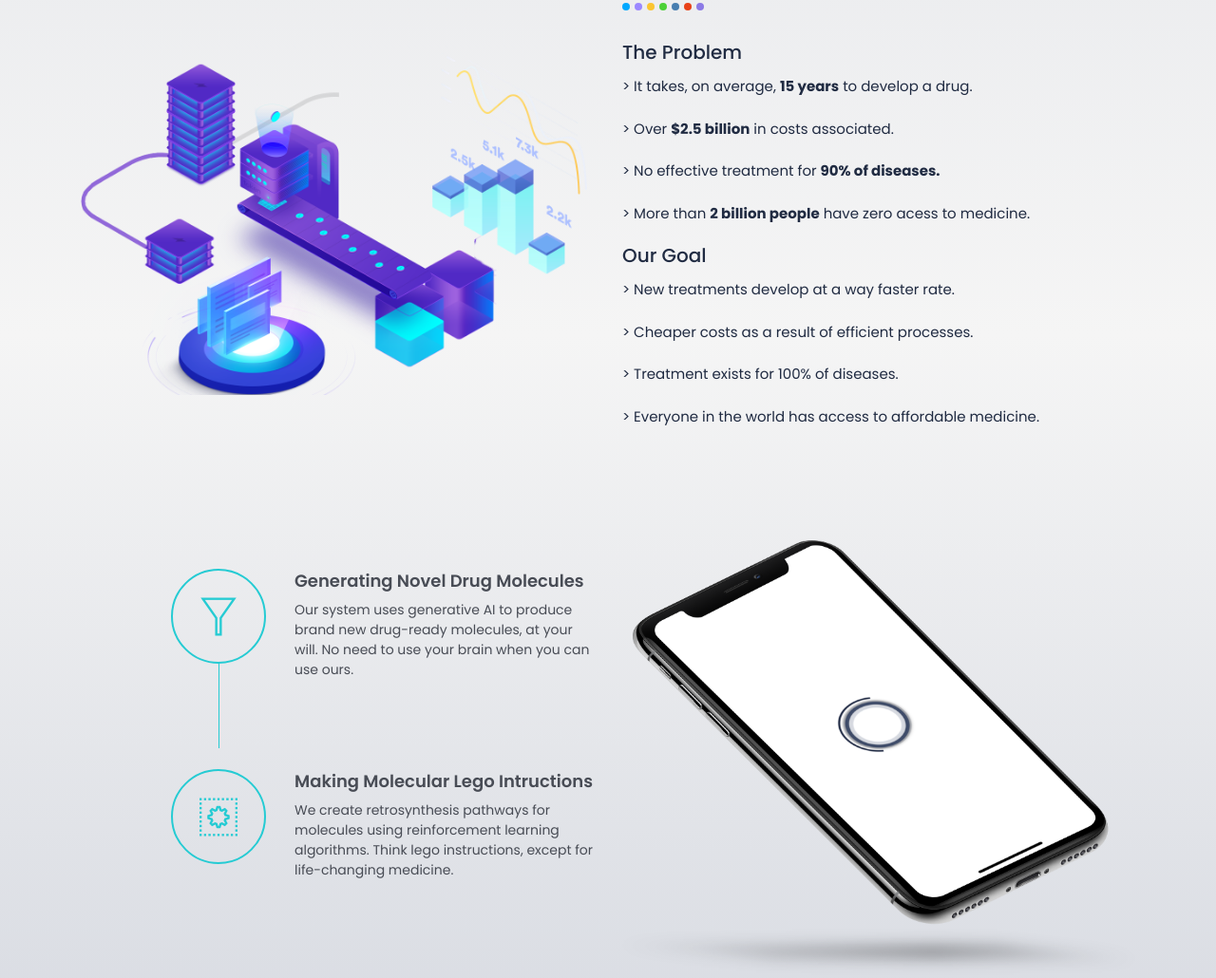
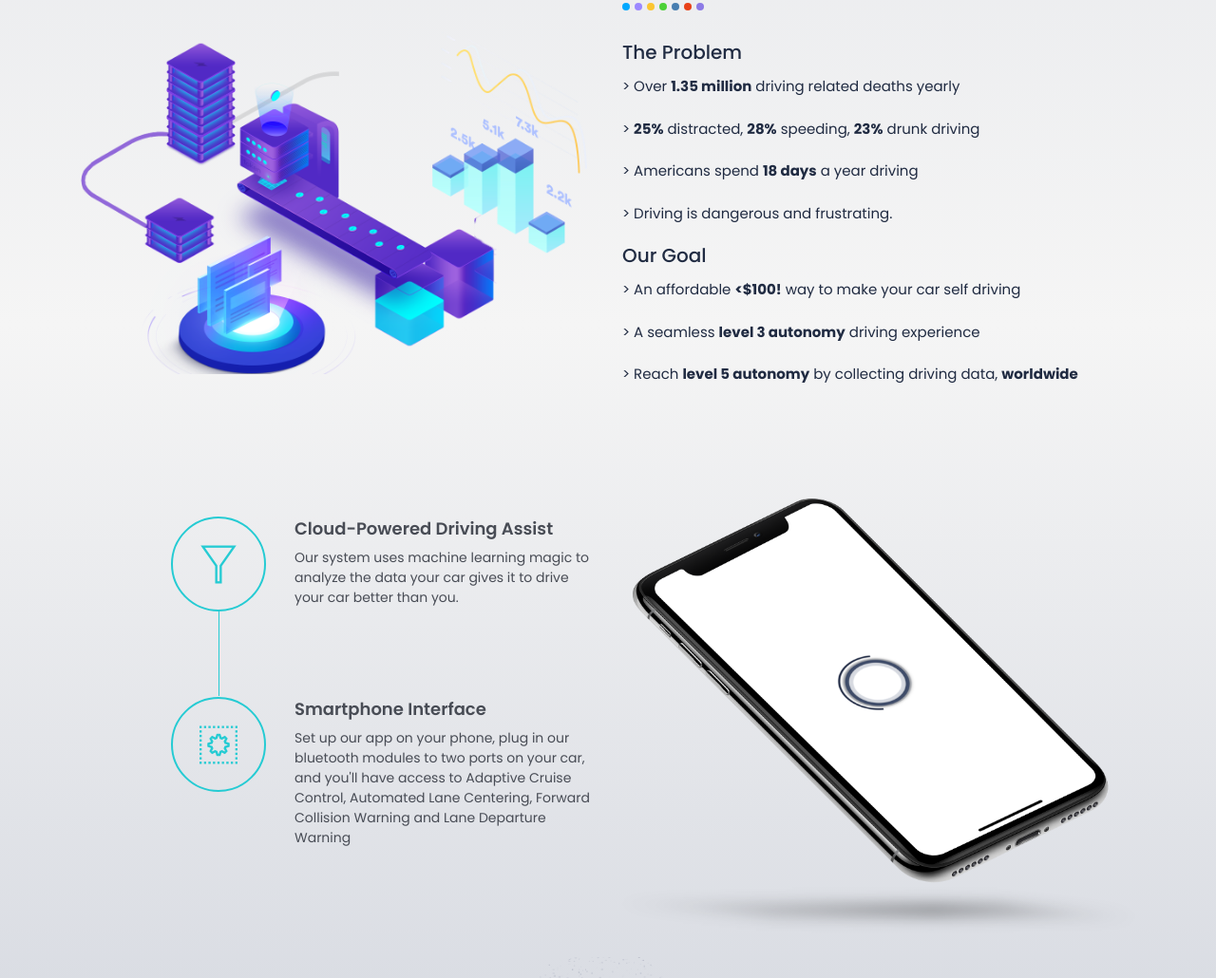
Before and after one commit to aryanmisra/ryde-landing, a plain HTML site: page index.html in a window 1280 px wide. Shown: the part 897-1927 px from the top of the page at 95% size. Drawn offline with Linux system fonts and the light colour scheme; files whose address does not match are found by name.

Commit message:
text changes

```diff
--- a/index.html
+++ b/index.html
@@ -142,15 +142,14 @@
                             <span></span><span></span><span></span><span></span><span></span><span></span><span></span>
                         </div>
                         <h5 class="wow fadeInUp" data-wow-delay="0.3s">The Problem</h4>
-                        <p class="wow fadeInUp" data-wow-delay="0.4s">> It takes, on average, <b>15 years</b> to develop a drug.</p>
-                        <p class="wow fadeInUp" data-wow-delay="0.5s">> Over <b>$2.5 billion</b> in costs associated.</p>
-                        <p class="wow fadeInUp" data-wow-delay="0.5s">> No effective treatment for <b>90% of diseases.</b></p>
-                        <p class="wow fadeInUp" data-wow-delay="0.5s">> More than <b>2 billion people</b> have zero acess to medicine.</p>
+                        <p class="wow fadeInUp" data-wow-delay="0.4s">> Over <b>1.35 million</b> driving related deaths yearly</p>
+                        <p class="wow fadeInUp" data-wow-delay="0.5s">> <b>25%</b> distracted, <b>28%</b> speeding, <b>23%</b> drunk driving</p>
+                        <p class="wow fadeInUp" data-wow-delay="0.5s">> Americans spend <b>18 days</b> a year driving</p>
+                        <p class="wow fadeInUp" data-wow-delay="0.5s">> Driving is dangerous and frustrating.</p>
                         <h5 class="wow fadeInUp" data-wow-delay="0.3s">Our Goal</h4>
-                        <p class="wow fadeInUp" data-wow-delay="0.4s">> New treatments develop at a way faster rate.</p>
-                        <p class="wow fadeInUp" data-wow-delay="0.5s">> Cheaper costs as a result of efficient processes.</p>
-                        <p class="wow fadeInUp" data-wow-delay="0.5s">> Treatment exists for 100% of diseases.</p>
-                        <p class="wow fadeInUp" data-wow-delay="0.5s">> Everyone in the world has access to affordable medicine.</p>
+                        <p class="wow fadeInUp" data-wow-delay="0.4s">> An affordable <b><$100!</b> way to make your car self driving</p>
+                        <p class="wow fadeInUp" data-wow-delay="0.5s">> A seamless <b>level 3 autonomy</b> driving experience</p>
+                        <p class="wow fadeInUp" data-wow-delay="0.5s">> Reach <b>level 5 autonomy</b> by collecting driving data, <b>worldwide</b></p>
 
                         <!-- <a class="btn dream-btn mt-30 wow fadeInUp" data-wow-delay="0.6s" href="https://medium.com/@joeym.mach/unlocking-drug-discovery-through-machine-learning-part-1-8b2a64333e07">Read More</a> -->
                     </div>
@@ -173,8 +172,8 @@
                             <div class="icon-box">
                                 <span class="icon ti-filter"></span>
                             </div>
-                            <h3><a href="#">Generating Novel Drug Molecules</a></h3>
-                            <div class="text">Our system uses generative AI to produce brand new drug-ready molecules, at your will. No need to use your brain when you can use ours.</div>
+                            <h3><a href="#">Cloud-Powered Driving Assist</a></h3>
+                            <div class="text">Our system uses machine learning magic to analyze the data your car gives it to drive your car better than you.</div>
 
                         </div>
                     </div>
@@ -185,8 +184,8 @@
                             <div class="icon-box">
                                 <span class="icon ti-widget"></span>
                             </div>
-                            <h3><a href="#">Making Molecular Lego Intructions</a></h3>
-                            <div class="text">We create retrosynthesis pathways for molecules using reinforcement learning algorithms. Think lego instructions, except for life-changing medicine.</div>
+                            <h3><a href="#">Smartphone Interface</a></h3>
+                            <div class="text">Set up our app on your phone, plug in our bluetooth modules to two ports on your car, and you'll have access to Adaptive Cruise Control, Automated Lane Centering, Forward Collision Warning and Lane Departure Warning</div>
                         </div>
                     </div>
 
@@ -252,19 +251,24 @@
                     <div class="dream-faq-area">
                         <dl>
                             <!-- Single FAQ Area -->
-                            <dt class="wave wow fadeInUp" data-wow-delay="0.2s">What is Synbiolic's vision?</dt>
+                            <dt class="wave wow fadeInUp" data-wow-delay="0.2s">What is Ryde's vision?</dt>
                             <dd class="wow fadeInUp" data-wow-delay="0.3s">
-                                <p>To completely revolutionize the current drug discovery process using AI, increasing access to critical medicine, and saving lives.</p>
+                                <p>To accelerate the shift towards democratized autonomous vehicles and influence widespread market adoption across the entire world while ameliorating the driver experience and saving lives in the process.
+                                </p>
                             </dd>
                             <!-- Single FAQ Area -->
-                            <dt class="wave wow fadeInUp" data-wow-delay="0.3s">Which phase of the drug discovery pipeline is Synbiolic trying to accelerate?</dt>
+                            <dt class="wave wow fadeInUp" data-wow-delay="0.3s">What features does Ryde add to a normal car?</dt>
                             <dd>
-                                <p>Synbiolic's platform can potentially transform the target and discovery phases by leveraging computational biology.</p>
+                                <p>Adaptive Cruise Control, Automated Lane Centering, Forward Collision Warning and Lane Departure Warning (plus driver monitoring)</p>
                             </dd>
                             <!-- Single FAQ Area -->
-                            <dt class="wave wow fadeInUp" data-wow-delay="0.4s">How do you ensure the validity of the generated compounds?</dt>
+                            <dt class="wave wow fadeInUp" data-wow-delay="0.4s">How are we better than Cruise, Zoox, and Waymo?</dt>
                             <dd>
-                                <p>Synbiolic's platform obtains the QED (quantitative estimation of drug-likeness) of generated compounds and only extracts those with values higher than 0.5. Further in-vitro testing is required to validate the compound.</p>
+                                <p></p>
+                            </dd>
+                            <dt class="wave wow fadeInUp" data-wow-delay="0.4s">Where do I sign up?</dt>
+                            <dd>
+                                <p></p>
                             </dd>
                             <!-- Single FAQ Area -->
                         </dl>
@@ -394,7 +398,7 @@
                                 <span></span><span></span><span></span><span></span><span></span><span></span><span></span>
                             </div>
                             <h2 class="wow fadeInUp" data-wow-delay="0.3s">Contact Us</h2>
-                            <p class="wow fadeInUp" data-wow-delay="0.4s">Hit us up with questions or feedback.</p>
+                            <p class="wow fadeInUp" data-wow-delay="0.4s">Hit us up with questions or if you wanna work with us.</p>
                         </div>
                     </div>
                 </div>
```
